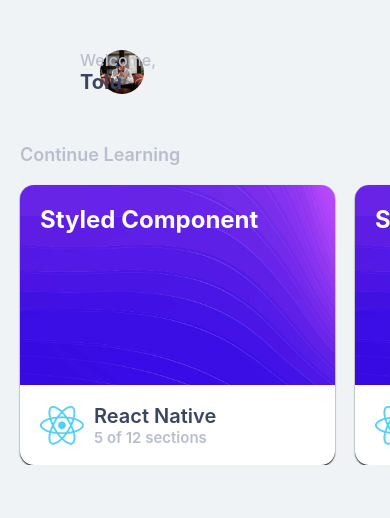
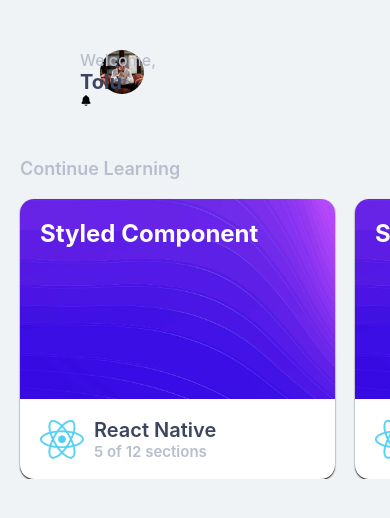
Before and after one commit to tosebikan/tutorer, a React Native app: screen / in a window 390 px wide. Shown: the top 518 px of the page. Built offline with nearby package versions, Linux system fonts and the light colour scheme.

Commit message:
add expo vector icons

```diff
--- a/App.js
+++ b/App.js
@@ -9,6 +9,7 @@
   ScrollView
 } from "react-native";
 import Card from "./component/Card";
+import * as Icon from "@expo/vector-icons";
 
 export default function App() {
   return (
@@ -22,9 +23,10 @@
           />
           <Text style={styles.title}>Welcome,</Text>
           <Text style={styles.name}>Tolu</Text>
+          <Icon.Ionicons name="ios-notifications" />
         </View>
         <Text style={styles.subtitle}>Continue Learning</Text>
-        <ScrollView horizontal>
+        <ScrollView horizontal showsHorizontalScrollIndicator={false}>
           <Card
             title="Styled Component"
             image={require("./assets/background2.jpg")}
--- a/package.json
+++ b/package.json
@@ -14,7 +14,8 @@
     "react": "16.13.1",
     "react-dom": "16.13.1",
     "react-native": "https://github.com/expo/react-native/archive/sdk-39.0.4.tar.gz",
-    "react-native-web": "~0.13.12"
+    "react-native-web": "~0.13.12",
+    "@expo/vector-icons": "^10.0.0"
   },
   "devDependencies": {
     "@babel/core": "~7.9.0",
```
